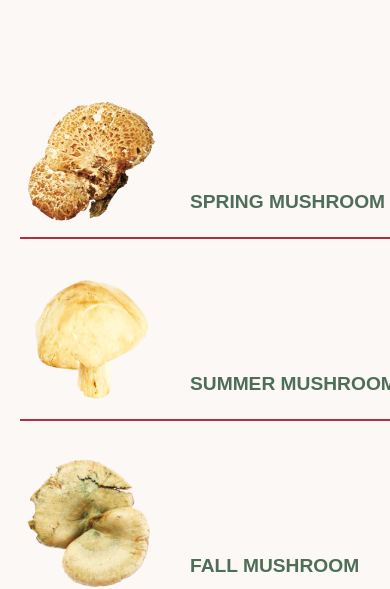
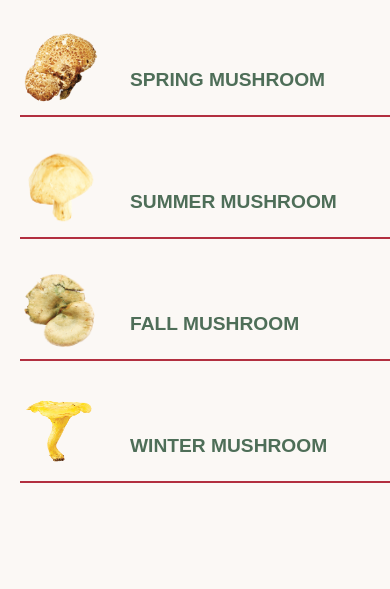
Before and after one commit to veah0002/vildmad, a plain HTML site: page kategori.html in a window 390 px wide. Shown: the part 295-884 px from the top of the page. Drawn offline with Linux system fonts and the light colour scheme; no server answers; a web font is replaced by a local one.

Commit message:
responsivt

```diff
--- a/css/kategori.css
+++ b/css/kategori.css
@@ -15,7 +15,7 @@
   align-items: center;
   height: auto;
   text-align: center;
-  margin-bottom: 70px;
+  margin-bottom: 5%;
 }
 
 /*CATEGORY-MENU, LAVET M. GRID*/
@@ -23,9 +23,9 @@
   display: grid;
   grid-template-columns: repeat(auto-fill, minmax(520px, 1fr));
   gap: 20px;
-  max-width: 400px;
+  max-width: 100%;
   /* margin: 80px auto; */
-  margin-left: 200px;
+  margin-left: 5%;
 }
 
 /*CATEGORY-MENU, LAVET M. flexbox*/
@@ -34,7 +34,7 @@
   justify-content: center;
   align-items: end;
   text-align: end;
-  width: 850px;
+  width: 100%;
   /*længde på streg under menu-tekst*/
   border-bottom: 2px solid #b22f3f;
   /* text-decoration: none; */
@@ -98,7 +98,7 @@
     grid-template-columns: repeat(auto-fill, minmax(400px, 1fr));
     gap: 20px;
     max-width: 400px;
-    margin: 80px auto;
+    margin: 0;
   }
 
   /*CATEGORY-MENU - MOBILESITE: flexbox*/
@@ -107,16 +107,17 @@
     justify-content: flex-start;
     align-items: center;
     text-align: center;
-    width: 400px;
+    width: 100%;
     border-bottom: 2px solid #b22f3f;
     text-decoration: none;
     align-items: end;
+    margin: 0;
   }
 
   /*styling af svampe-billederne i menuen*/
   .categorymenu img {
-    width: 140px;
-    height: 140px;
+    width: 80px;
+    height: 80px;
   }
 
   /*styling af teksten i menuen*/
```
